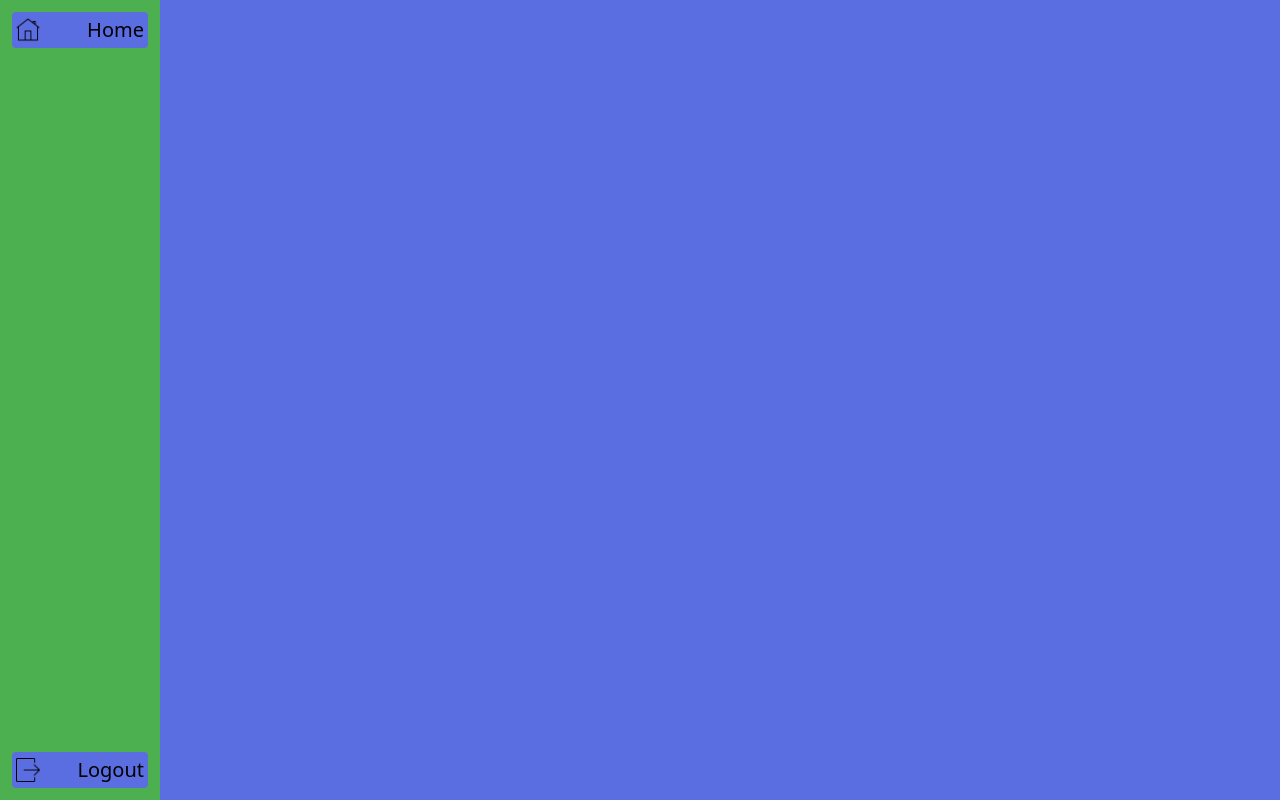
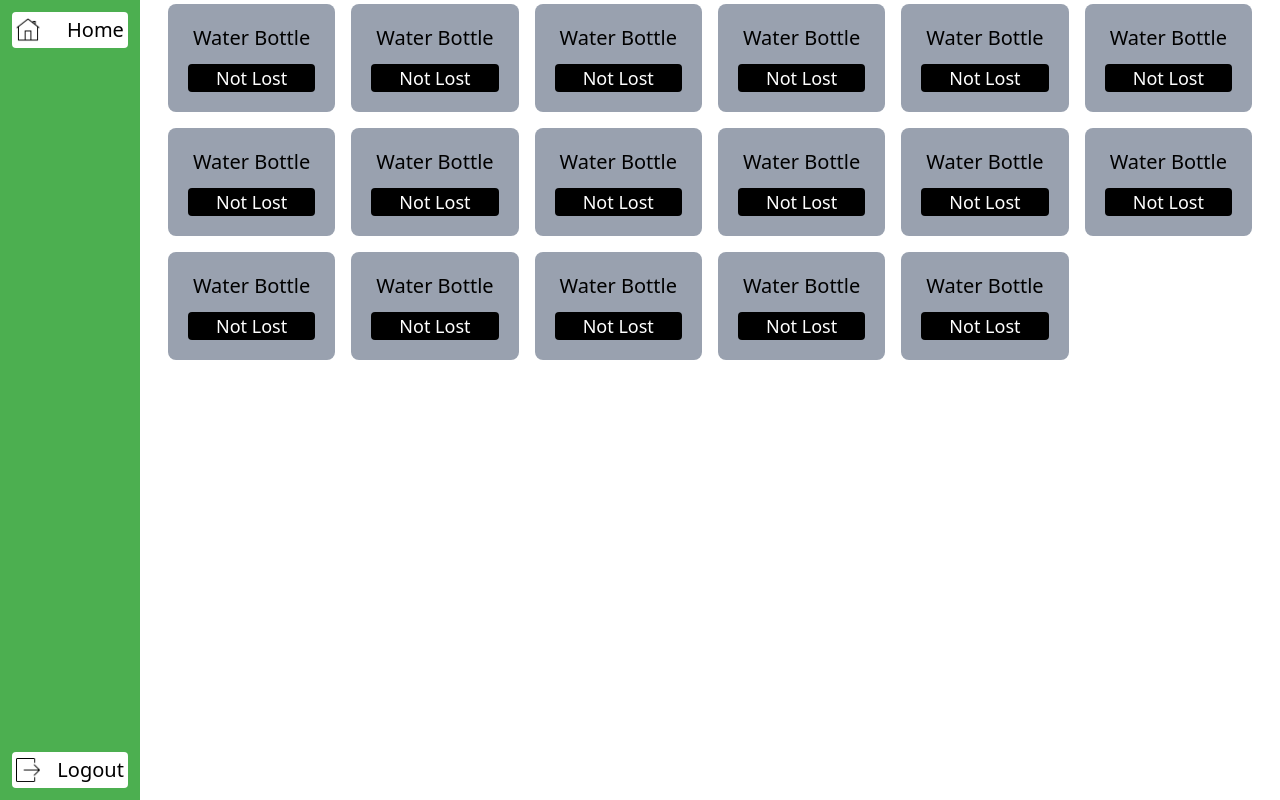
Before and after one commit to GabrielFernandezCPP/HackTech-Lost-Items-Project, a React (Vite) app in the folder front/: page /dashboard in a window 1280 px wide. Before the commit this address had no page. Built offline with nearby package versions, Linux system fonts and the light colour scheme.

Commit message:
added auth routes

```diff
--- a/front/index.html
+++ b/front/index.html
@@ -4,7 +4,7 @@
     <meta charset="UTF-8" />
     <meta name="viewport" content="width=device-width, initial-scale=1.0" />
     <link href="/src/styles.css" rel="stylesheet">
-    <title>Safety Net | Therapist</title>
+    <title>Lost and Found</title>
   </head>
   <body>
     <div id="root"></div>
--- a/front/src/App.jsx
+++ b/front/src/App.jsx
@@ -1,6 +1,7 @@
 import Navbar from './components/Navbar'
 import { BrowserRouter, Routes, Route, Navigate } from "react-router-dom";
 import Dashboard from './components/Dashboard';
+import AuthProvider from './components/AuthProvider';
 
 function App() {
     const APP_TITLE = "Title";
@@ -8,11 +9,14 @@ function App() {
     <>
         <div className="flex h-screen">
             <Navbar title={APP_TITLE}></Navbar>
-            <BrowserRouter>
-                <Routes>
-                    <Route path="/" element={<Dashboard />} />
-                </Routes>
-            </BrowserRouter>
+            <AuthProvider>
+                <BrowserRouter>
+                    <Routes>
+                        <Route path="/dashboard" element={<Dashboard />} />
+                        <Route path="/" element={<Navigate to="/dashboard" />} />
+                    </Routes>
+                </BrowserRouter>
+            </AuthProvider>
         </div>
     </>
 )
--- /dev/null
+++ b/front/src/components/AuthProvider.jsx
@@ -0,0 +1,38 @@
+import { createContext, useContext, useEffect, useState } from "react";
+const AuthContext = createContext();
+
+const AuthProvider = ({ children }) =>
+{
+    const [user, setUser] = useState(null);
+    const [loading, setLoading] = useState(false);
+    const [loginAttempted, setLoginAttempted] = useState(false);
+
+    const handleAuthResponse = (response) => {
+        if (response.success)
+        {
+            setUser(response.user);
+        }
+        else
+        {
+            setUser(null);
+        }
+
+        setLoading(false);
+        return response;
+    }
+
+    const login = async (username, password) => {
+
+    }
+
+    const logout = async () => {
+
+    }
+
+    return <AuthContext.Provider value={{ user, login, logout, loginAttempted }}>
+        {loading ? "Loading..." : children}
+    </AuthContext.Provider>
+};
+
+export default AuthProvider;
+export const useAuth = () => useContext(AuthContext);
--- a/front/src/components/Dashboard.jsx
+++ b/front/src/components/Dashboard.jsx
@@ -1,7 +1,30 @@
+import ItemBox from "./ItemBox"
+
 function ViewClientPage() {
 
-    return (<div className="justify-center h-screen w-full ml-6 mr-6 p-1">
+    return (<div className="h-screen w-full ml-6 mr-6 p-1">
+        <div className="overflow-y-scroll h-full">
+            <div className="grid lg:grid-cols-6 md:grid-cols-3 sm:grid-cols-2 sm:gap-4 gap-1 max-h-full">
+                <ItemBox destination="#" status="Not Lost"></ItemBox>
+                <ItemBox destination="#" status="Not Lost"></ItemBox>
+                <ItemBox destination="#" status="Not Lost"></ItemBox>
+                <ItemBox destination="#" status="Not Lost"></ItemBox>
+                <ItemBox destination="#" status="Not Lost"></ItemBox>
+                <ItemBox destination="#" status="Not Lost"></ItemBox>
+                <ItemBox destination="#" status="Not Lost"></ItemBox>
+                <ItemBox destination="#" status="Not Lost"></ItemBox>
+                <ItemBox destination="#" status="Not Lost"></ItemBox>
+                <ItemBox destination="#" status="Not Lost"></ItemBox>
+                <ItemBox destination="#" status="Not Lost"></ItemBox>
+                <ItemBox destination="#" status="Not Lost"></ItemBox>
+                <ItemBox destination="#" status="Not Lost"></ItemBox>
+                <ItemBox destination="#" status="Not Lost"></ItemBox>
+                <ItemBox destination="#" status="Not Lost"></ItemBox>
+                <ItemBox destination="#" status="Not Lost"></ItemBox>
+                <ItemBox destination="#" status="Not Lost"></ItemBox>
 
+            </div>
+        </div>
     </div>
     )
 }
--- /dev/null
+++ b/front/src/components/ItemBox.jsx
@@ -0,0 +1,25 @@
+function status_to_style(status)
+{
+    switch(status)
+    {
+        case "Lost":
+            return "bg-red-500";
+        case "Found":
+            return "bg-green-500";
+        default:
+            return "bg-black";
+    }
+}
+
+function Navbar(props) {
+    return (
+    <>
+        <a href={ props.destination } className="flex flex-col space-y-3 rounded-lg bg-gray-400 hover:bg-gray-300 items-center justify-center w-full p-5">
+            <div className="text-xl">Water Bottle</div>
+            <div className={`text-lg ${status_to_style(props.status)} text-white w-full text-center rounded-sm`}>{ props.status }</div>
+        </a>
+    </>
+    )
+}
+
+export default Navbar
--- a/front/src/components/Navbar.jsx
+++ b/front/src/components/Navbar.jsx
@@ -5,12 +5,12 @@ function Navbar(props) {
     return (
     <>
         <div className={`flex flex-col sticky justify-between w-40 text-xl h-full bg-healthygreen p-3`}>
-            <a href="/" className="flex flex-row justify-between items-center text-md text-end bg-offwhite w-full p-1 rounded-sm">
+            <a href="/" className="flex flex-row justify-between items-center text-md text-end bg-white w-full p-1 rounded-sm">
                 <img className="h-6" src={home_icon}></img>
                 <span>Home</span>
             </a>
             <div>
-                <a href="/logout" className="flex flex-row justify-between items-center text-md text-end bg-offwhite w-full p-1 rounded-sm">
+                <a href="/logout" className="flex flex-row justify-between items-center text-md text-end bg-white w-full p-1 rounded-sm">
                     <img className="h-6" src={logout_icon}></img>
                     <span>Logout</span>
                 </a>
--- /dev/null
+++ b/front/src/components/ProtectedRoute.jsx
@@ -0,0 +1,17 @@
+import { Navigate } from "react-router-dom";
+import { useAuth } from "./AuthProvider";
+
+const ProtectedRoute = ({ children }) => {
+    const { user } = useAuth();
+
+    if (user)
+    {
+        return children;
+    }
+    else
+    {
+        return <Navigate to="/login" />;
+    }
+};
+
+export default ProtectedRoute;
--- a/front/src/index.css
+++ b/front/src/index.css
@@ -14,7 +14,7 @@
 }
 
 :root {
-    background-color: var(--color-offwhite);
+    background-color: var(--color-white);
 }
 
 @theme {
```
